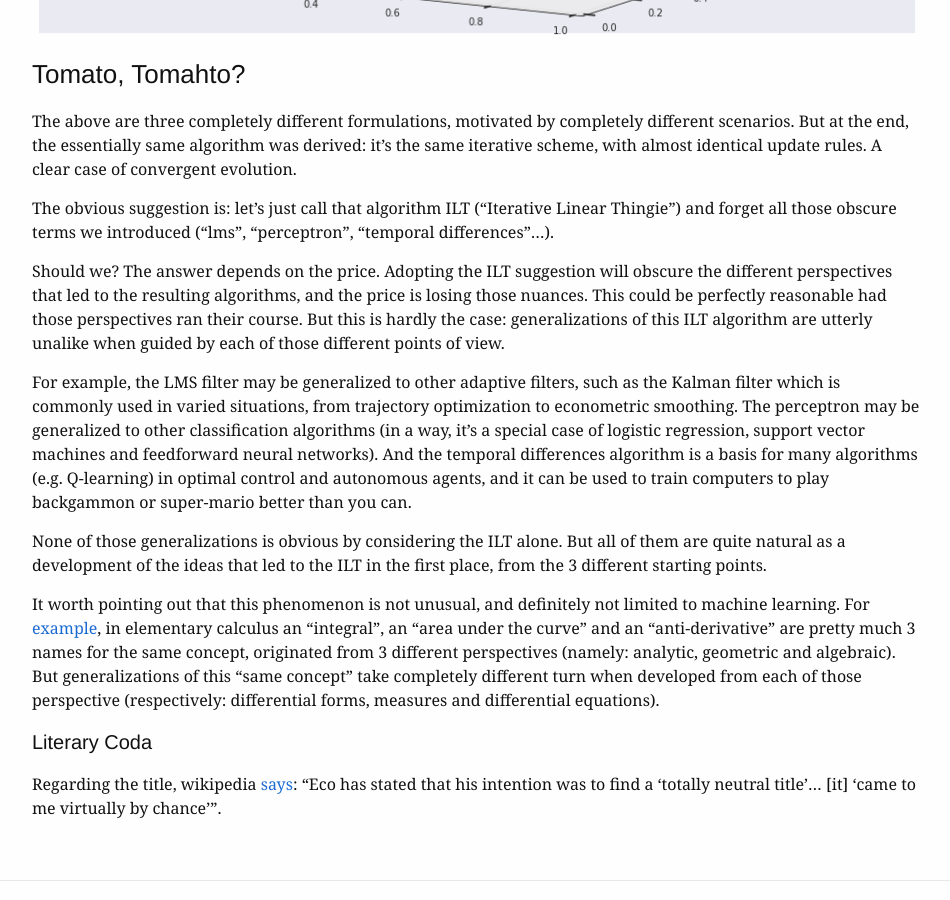
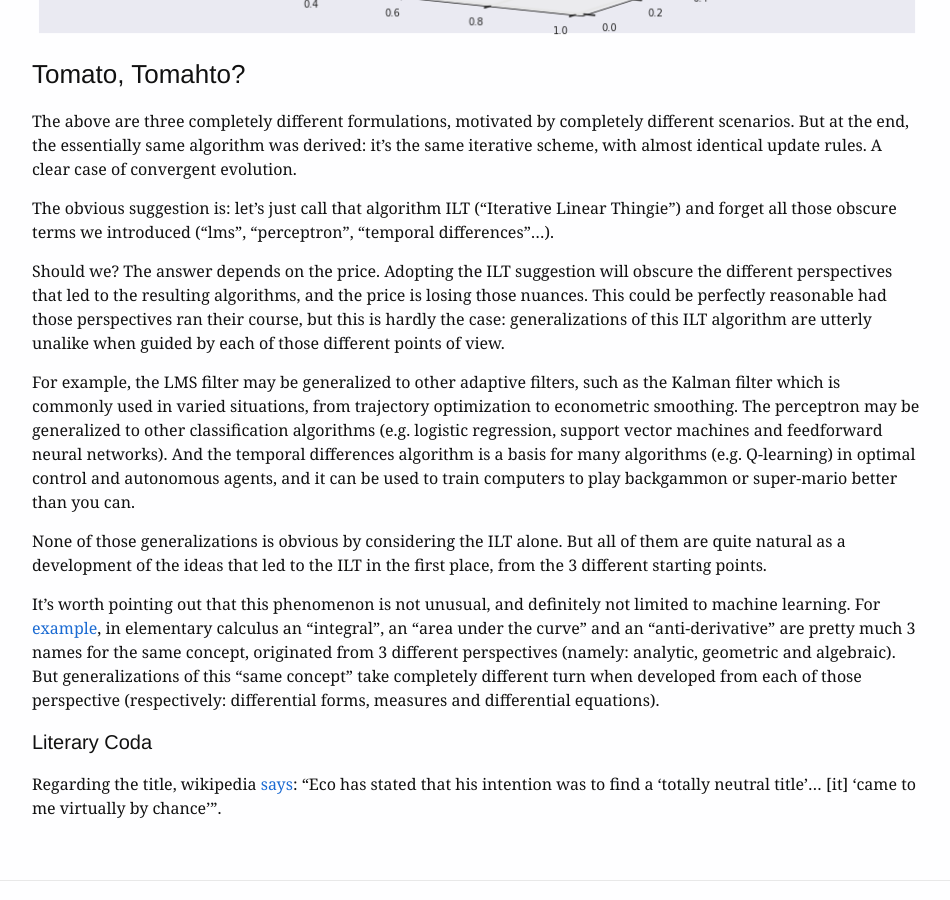
Before and after one commit to omersha/omersha.github.io, a Jekyll site: the page built from _posts/2015-12-22-the-name-of-the-rose.md, in a window 1280 px wide and 900 px high, scrolled down 9229 px. Shown: the whole window, without its empty margins (163-1113 px from the left). Built offline with Jekyll 4.4.1, drawn with Linux system fonts in a browser that asks for light colours; some web fonts are replaced; formulas are drawn with MathJax 3.

Commit message:
Minor editing

```diff
--- a/_posts/2015-12-22-the-name-of-the-rose.md
+++ b/_posts/2015-12-22-the-name-of-the-rose.md
@@ -397,24 +397,24 @@ Thingie") and forget all those obscure terms we introduced ("lms", "perceptron",
 Should we? The answer depends on the price. Adopting the ILT suggestion will
 obscure the different perspectives that led to the resulting algorithms, and the
 price is losing those nuances. This could be perfectly reasonable had those
-perspectives ran their course. But this is hardly the case: generalizations of
+perspectives ran their course, but this is hardly the case: generalizations of
 this ILT algorithm are utterly unalike when guided by each of those different
 points of view.
 
 For example, the LMS filter may be generalized to other adaptive filters, such
 as the Kalman filter which is commonly used in varied situations, from
 trajectory optimization to econometric smoothing. The perceptron may be
-generalized to other classification algorithms (in a way, it's a special case of
-logistic regression, support vector machines and feedforward neural networks).
-And the temporal differences algorithm is a basis for many algorithms (e.g.
-Q-learning) in optimal control and autonomous agents, and it can be used to
+generalized to other classification algorithms (e.g. logistic regression,
+support vector machines and feedforward neural networks). And the temporal
+differences algorithm is a basis for many algorithms (e.g. Q-learning) in
+optimal control and autonomous agents, and it can be used to
 train computers to play backgammon or super-mario better than you can.
 
 None of those generalizations is obvious by considering the ILT alone. But all
 of them are quite natural as a development of the ideas that led to the ILT in
 the first place, from the 3 different starting points.
 
-It worth pointing out that this phenomenon is not unusual, and definitely not
+It's worth pointing out that this phenomenon is not unusual, and definitely not
 limited to machine learning. For
 [example](http://www.math.ucla.edu/~tao/preprints/forms.pdf), in elementary
 calculus an "integral", an "area under the curve" and an "anti-derivative" are
```
